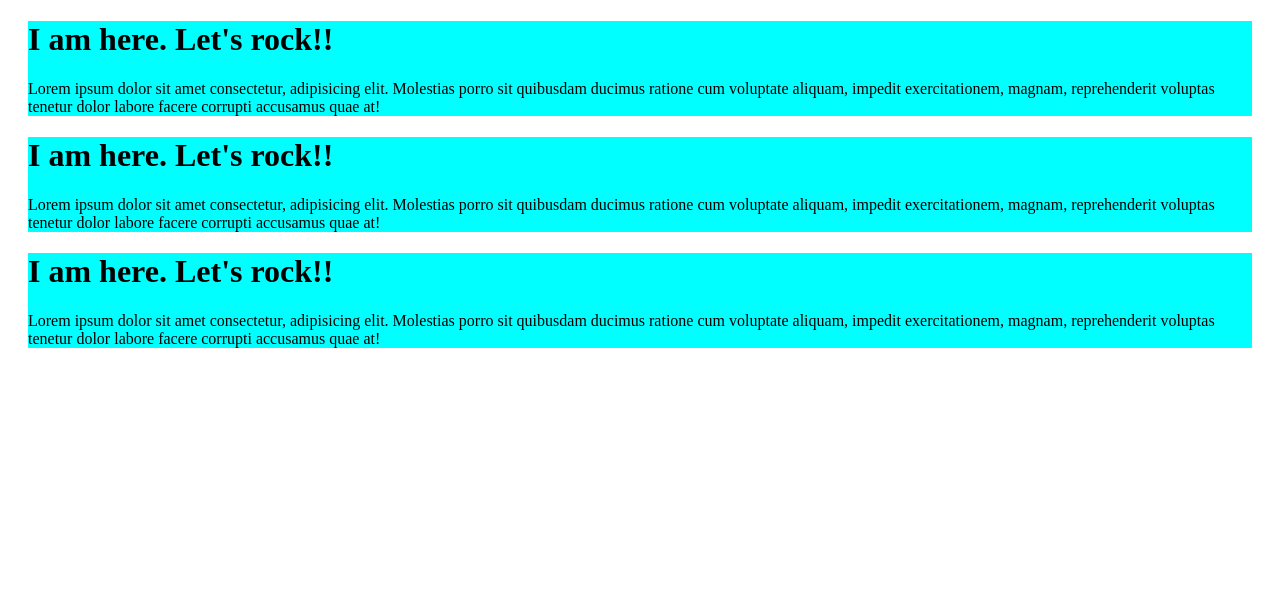
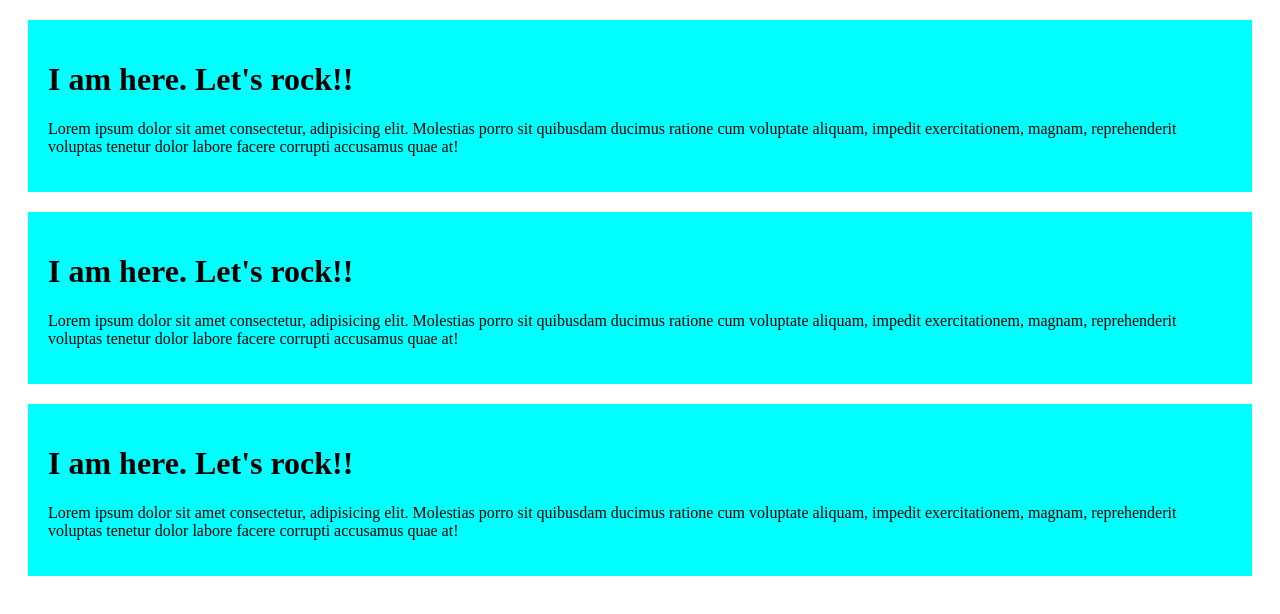
Before and after one commit to ArnavHD/just-demo-to-start, a plain HTML site: page index.html in a window 1280 px wide. Drawn offline with Linux system fonts and the light colour scheme.

Commit message:
Here it is

```diff
--- a/index.html
+++ b/index.html
@@ -7,17 +7,17 @@
     <link rel="stylesheet" href="styles/thing.css">
 </head>
 <body>
-    <div>
+    <div class="para">
         <h1>I am here. Let's rock!!</h1>
         <p>Lorem ipsum dolor sit amet consectetur, adipisicing elit. Molestias porro sit quibusdam ducimus ratione cum voluptate aliquam, impedit exercitationem, magnam, reprehenderit voluptas tenetur dolor labore facere corrupti accusamus quae at!</p>
     </div>
 
-    <div>
+    <div class="para">
         <h1>I am here. Let's rock!!</h1>
         <p>Lorem ipsum dolor sit amet consectetur, adipisicing elit. Molestias porro sit quibusdam ducimus ratione cum voluptate aliquam, impedit exercitationem, magnam, reprehenderit voluptas tenetur dolor labore facere corrupti accusamus quae at!</p>
     </div>
 
-    <div>
+    <div class="para">
         <h1>I am here. Let's rock!!</h1>
         <p>Lorem ipsum dolor sit amet consectetur, adipisicing elit. Molestias porro sit quibusdam ducimus ratione cum voluptate aliquam, impedit exercitationem, magnam, reprehenderit voluptas tenetur dolor labore facere corrupti accusamus quae at!</p>
     </div>
--- a/styles/thing.css
+++ b/styles/thing.css
@@ -1,6 +1,6 @@
-/* *{
+*{
     padding: 0px;
-} */
+}
 
 /* body{
     margin: 0;
@@ -13,8 +13,11 @@
     margin-bottom: 10px;
 } */
 
-div{
+div.para{
     background-color: aqua;
-    /* padding: 5px; */
+    padding: 20px;
     margin: 20px;
 }
+h1{
+    /* padding: 0px; */
+}
```
